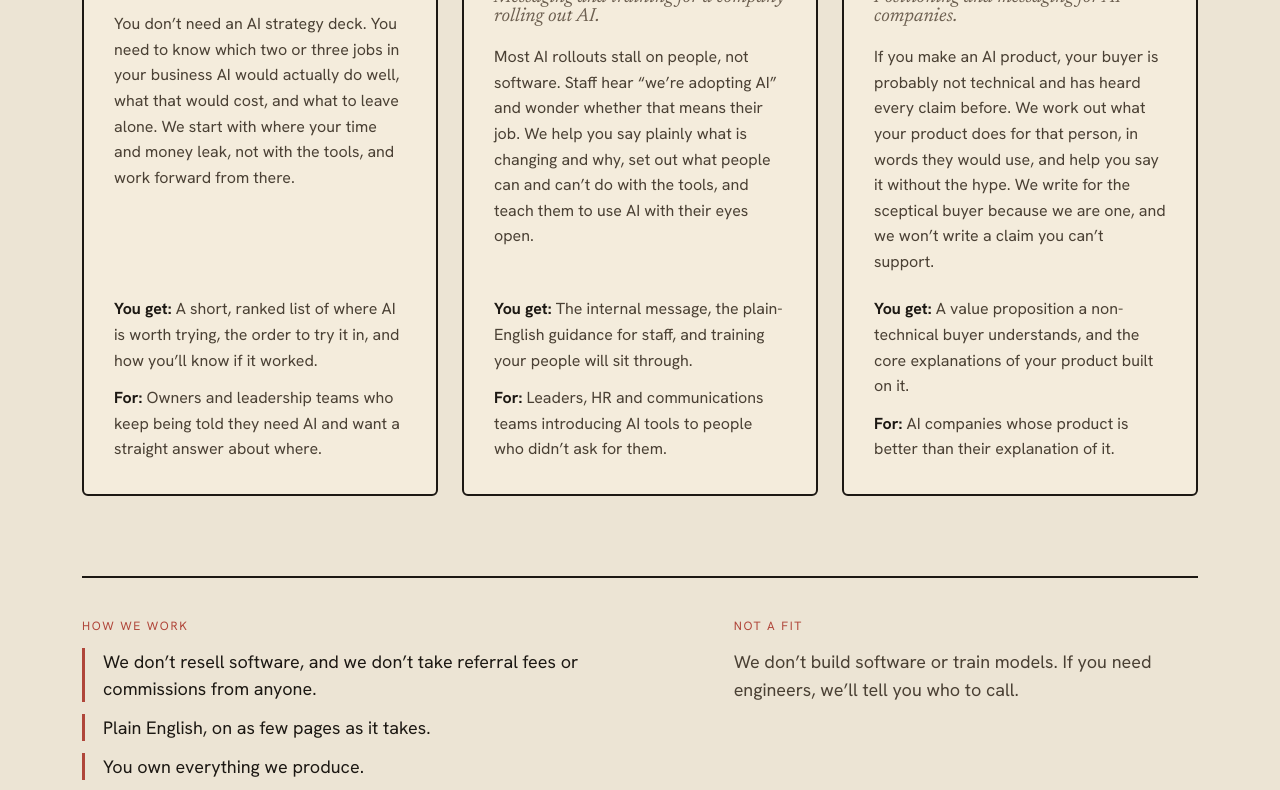
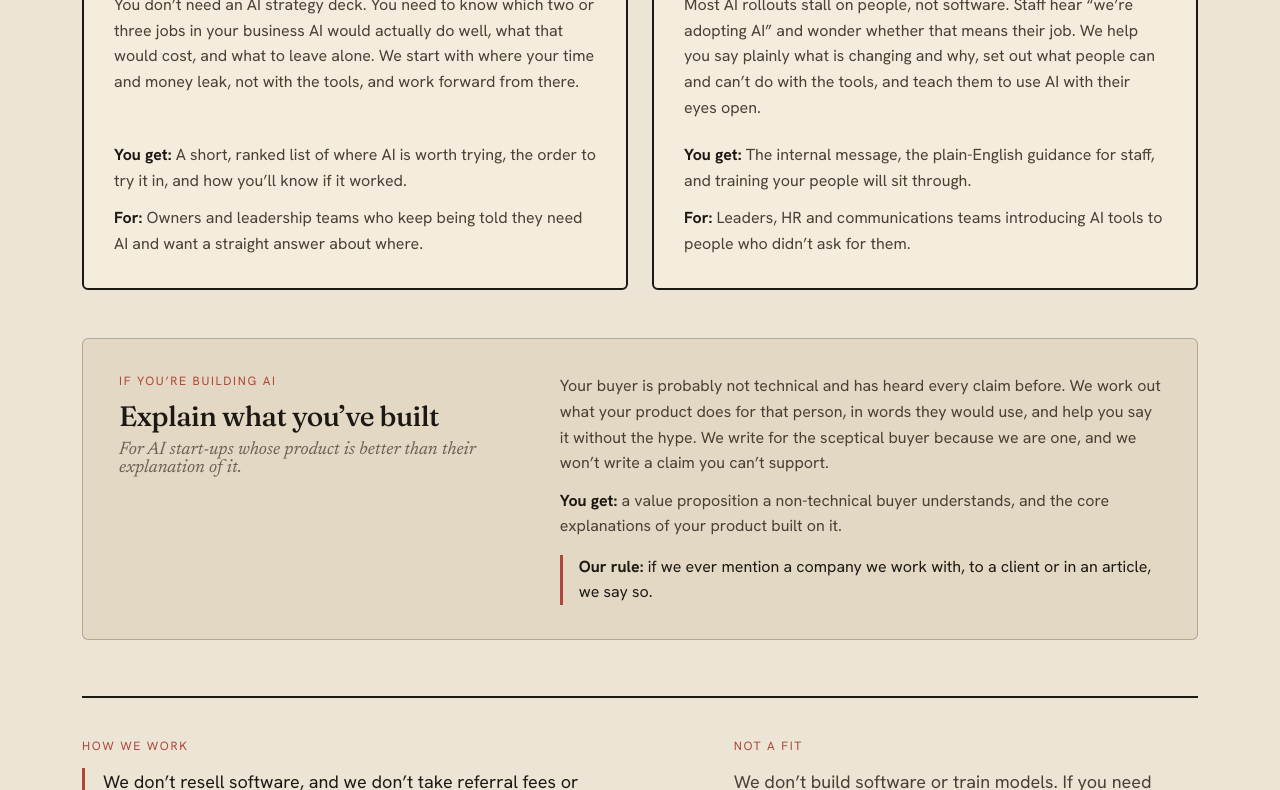
Before and after one commit to Meatandpotatoesai/meatandpotatoes, a plain HTML site: page site/work-with-us.html in a window 1280 px wide. Shown: the part 579-1369 px from the top of the page. Drawn offline with Linux system fonts and the light colour scheme.

Commit message:
Services: two main services, with start-up messaging as a separate section
- Find where AI fits and Bring your people along are the two main cards
- 'If you're building AI' sits below them with the disclosure rule
- About and homepage list the two main services

Co-Authored-By: Claude Fable 5.2 <noreply@anthropic.com>
Claude-Session: https://claude.ai/code/session_01HsBtVgYH7BrQc8VqNrdEz9

```diff
--- a/site/work-with-us.html
+++ b/site/work-with-us.html
@@ -4,9 +4,9 @@
 <meta charset="utf-8">
 <meta name="viewport" content="width=device-width, initial-scale=1">
 <title>Services: AI consulting in plain English — Meat &amp; Potatoes</title>
-<meta name="description" content="What Meat &amp; Potatoes does for clients: finding where AI fits in a business, helping companies explain an AI rollout to their staff, and messaging for AI companies.">
+<meta name="description" content="What Meat &amp; Potatoes does for clients: finding where AI fits in a business, and helping companies explain an AI rollout to their staff. Also: messaging for AI start-ups.">
 <meta property="og:title" content="Services: AI consulting in plain English — Meat &amp; Potatoes">
-<meta property="og:description" content="What Meat &amp; Potatoes does for clients: finding where AI fits in a business, helping companies explain an AI rollout to their staff, and messaging for AI companies.">
+<meta property="og:description" content="What Meat &amp; Potatoes does for clients: finding where AI fits in a business, and helping companies explain an AI rollout to their staff. Also: messaging for AI start-ups.">
 <meta property="og:type" content="website">
 <meta property="og:url" content="https://meatandpotatoes.ai/work-with-us">
 <meta property="og:image" content="https://meatandpotatoes.ai/assets/og-default.jpg">
@@ -67,11 +67,11 @@
   <section style="max-width:1180px; margin:0 auto; padding:88px 32px 56px;">
     <div style="font-family:'Hanken Grotesk', sans-serif; font-size:13px; letter-spacing:0.2em; text-transform:uppercase; color:#b0463a; margin-bottom:22px;">Services</div>
     <h1 style="font-family:'Fraunces', Georgia, serif; font-weight:500; font-size:clamp(42px,6vw,80px); line-height:1.04; letter-spacing:-0.025em; margin:0 0 26px; max-width:900px;">What we do for clients.</h1>
-    <p style="font-size:21px; line-height:1.55; color:#4a4034; max-width:680px; margin:0; text-wrap:pretty;">Three kinds of work, one skill: making AI make sense to the people who have to act on it. That might be you, your staff or your customers.</p>
+    <p style="font-size:21px; line-height:1.55; color:#4a4034; max-width:680px; margin:0; text-wrap:pretty;">We make AI make sense to the people who have to act on it. Most of our work is for companies that use AI. Some is for companies that build it.</p>
   </section>
 
   <section style="max-width:1180px; margin:0 auto; padding:0 32px 32px;">
-    <div style="display:grid; grid-template-columns:repeat(3,1fr); gap:24px;" class="g3">
+    <div style="display:grid; grid-template-columns:repeat(2,1fr); gap:24px;" class="g2">
       <div id="strategy" style="display:flex; flex-direction:column; padding:32px 30px; background:#f4ecdc; border:2px solid #1c1813; border-radius:6px; scroll-margin-top:110px;">
         <div style="font-family:'Hanken Grotesk', sans-serif; font-size:12px; letter-spacing:0.14em; text-transform:uppercase; color:#b0463a; margin-bottom:12px;">For your business</div>
         <h2 style="font-family:'Fraunces', Georgia, serif; font-weight:500; font-size:30px; line-height:1.1; letter-spacing:-0.02em; margin:0 0 6px;">Find where AI fits</h2>
@@ -88,13 +88,21 @@
         <p style="font-size:16px; line-height:1.6; color:#4a4034; margin:0 0 12px; margin-top:auto; padding-top:10px;"><strong style="color:#1c1813;">You get:</strong> The internal message, the plain-English guidance for staff, and training your people will sit through.</p>
         <p style="font-size:16px; line-height:1.6; color:#4a4034; margin:0 0 12px; margin:0;"><strong style="color:#1c1813;">For:</strong> Leaders, HR and communications teams introducing AI tools to people who didn&rsquo;t ask for them.</p>
       </div>
-      <div id="messaging" style="display:flex; flex-direction:column; padding:32px 30px; background:#f4ecdc; border:2px solid #1c1813; border-radius:6px; scroll-margin-top:110px;">
-        <div style="font-family:'Hanken Grotesk', sans-serif; font-size:12px; letter-spacing:0.14em; text-transform:uppercase; color:#b0463a; margin-bottom:12px;">For your customers</div>
-        <h2 style="font-family:'Fraunces', Georgia, serif; font-weight:500; font-size:30px; line-height:1.1; letter-spacing:-0.02em; margin:0 0 6px;">Explain what you&rsquo;ve built</h2>
-        <p style="font-family:'Newsreader', Georgia, serif; font-style:italic; font-size:19px; color:#6d6051; margin:0 0 18px;">Positioning and messaging for AI companies.</p>
-        <p style="font-size:16px; line-height:1.6; color:#4a4034; margin:0 0 12px;">If you make an AI product, your buyer is probably not technical and has heard every claim before. We work out what your product does for that person, in words they would use, and help you say it without the hype. We write for the sceptical buyer because we are one, and we won&rsquo;t write a claim you can&rsquo;t support.</p>
-        <p style="font-size:16px; line-height:1.6; color:#4a4034; margin:0 0 12px; margin-top:auto; padding-top:10px;"><strong style="color:#1c1813;">You get:</strong> A value proposition a non-technical buyer understands, and the core explanations of your product built on it.</p>
-        <p style="font-size:16px; line-height:1.6; color:#4a4034; margin:0 0 12px; margin:0;"><strong style="color:#1c1813;">For:</strong> AI companies whose product is better than their explanation of it.</p>
+    </div>
+  </section>
+
+
+  <section id="messaging" style="max-width:1180px; margin:0 auto; padding:16px 32px 8px; scroll-margin-top:110px;">
+    <div style="background:#e2d8c4; border:1px solid rgba(28,20,15,0.25); border-radius:6px; padding:34px 36px; display:grid; grid-template-columns:1fr 1.5fr; gap:40px;" class="g2">
+      <div>
+        <div style="font-family:'Hanken Grotesk', sans-serif; font-size:12px; letter-spacing:0.14em; text-transform:uppercase; color:#b0463a; margin-bottom:12px;">If you&rsquo;re building AI</div>
+        <h2 style="font-family:'Fraunces', Georgia, serif; font-weight:500; font-size:28px; line-height:1.12; letter-spacing:-0.02em; margin:0 0 8px;">Explain what you&rsquo;ve built</h2>
+        <p style="font-family:'Newsreader', Georgia, serif; font-style:italic; font-size:18px; color:#6d6051; margin:0;">For AI start-ups whose product is better than their explanation of it.</p>
+      </div>
+      <div>
+        <p style="font-size:16px; line-height:1.6; color:#4a4034; margin:0 0 12px;">Your buyer is probably not technical and has heard every claim before. We work out what your product does for that person, in words they would use, and help you say it without the hype. We write for the sceptical buyer because we are one, and we won&rsquo;t write a claim you can&rsquo;t support.</p>
+        <p style="font-size:16px; line-height:1.6; color:#4a4034; margin:0 0 16px;"><strong style="color:#1c1813;">You get:</strong> a value proposition a non-technical buyer understands, and the core explanations of your product built on it.</p>
+        <p style="font-size:16px; line-height:1.55; color:#1c1813; margin:0; padding-left:16px; border-left:3px solid #b0463a;"><strong>Our rule:</strong> if we ever mention a company we work with, to a client or in an article, we say so.</p>
       </div>
     </div>
   </section>
@@ -109,7 +117,6 @@
           <p style="font-size:18px; line-height:1.5; color:#1c1813; margin:0; padding-left:18px; border-left:3px solid #b0463a;">You own everything we produce.</p>
         </div>
         <p style="font-size:16px; line-height:1.6; color:#4a4034; margin:0 0 12px; margin-top:16px;"><span style="background:#cdb24a; color:#1c1813; padding:1px 6px; border-radius:2px;">[Confirm each line above is true]</span></p>
-        <p style="font-size:16px; line-height:1.6; color:#4a4034; margin:0 0 12px; margin-top:10px;"><span style="background:#cdb24a; color:#1c1813; padding:1px 6px; border-radius:2px;">[Proposed rule, because you now work for both AI buyers and AI sellers: &ldquo;When an AI company pays us to explain its product, we say so, and we don&rsquo;t recommend that product to our advisory clients.&rdquo; Keep, reword or cut]</span></p>
       </div>
       <div>
         <div style="font-family:'Hanken Grotesk', sans-serif; font-size:12px; letter-spacing:0.14em; text-transform:uppercase; color:#b0463a; margin-bottom:14px;">Not a fit</div>
```
Also changed, not shown: site/index.html (+1 -1 lines), site/who.html (+1 -5 lines).
